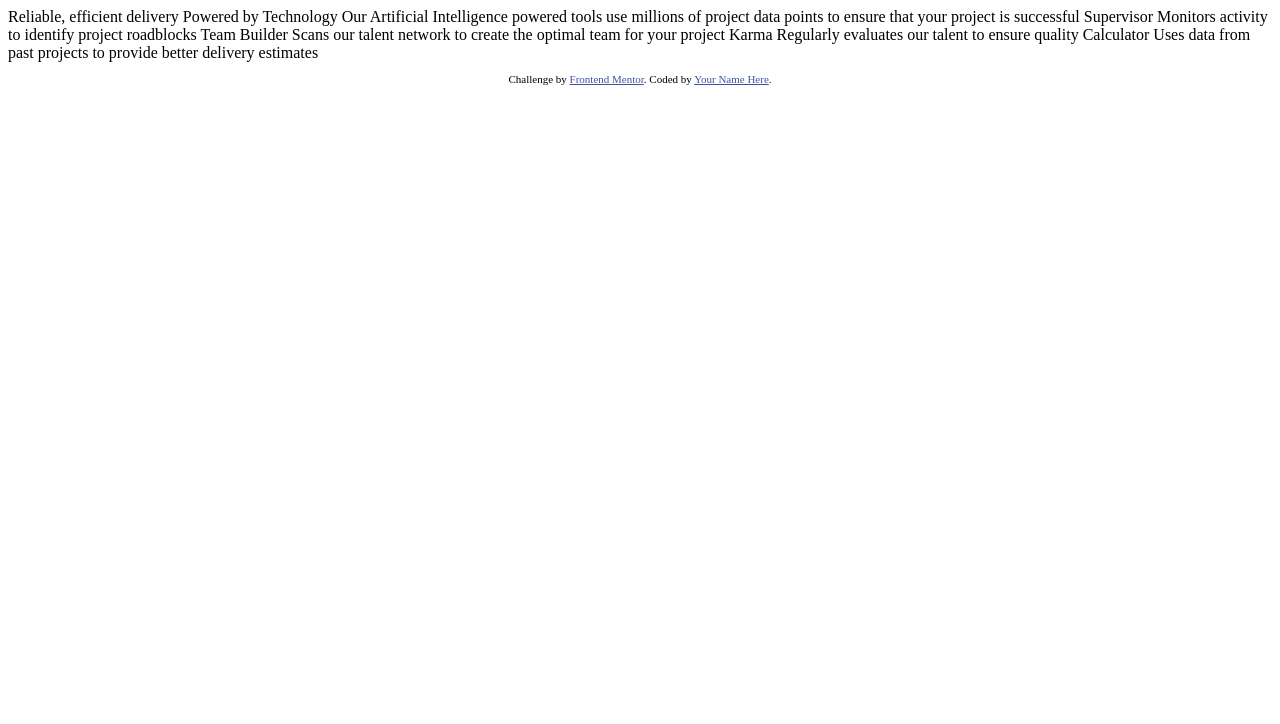
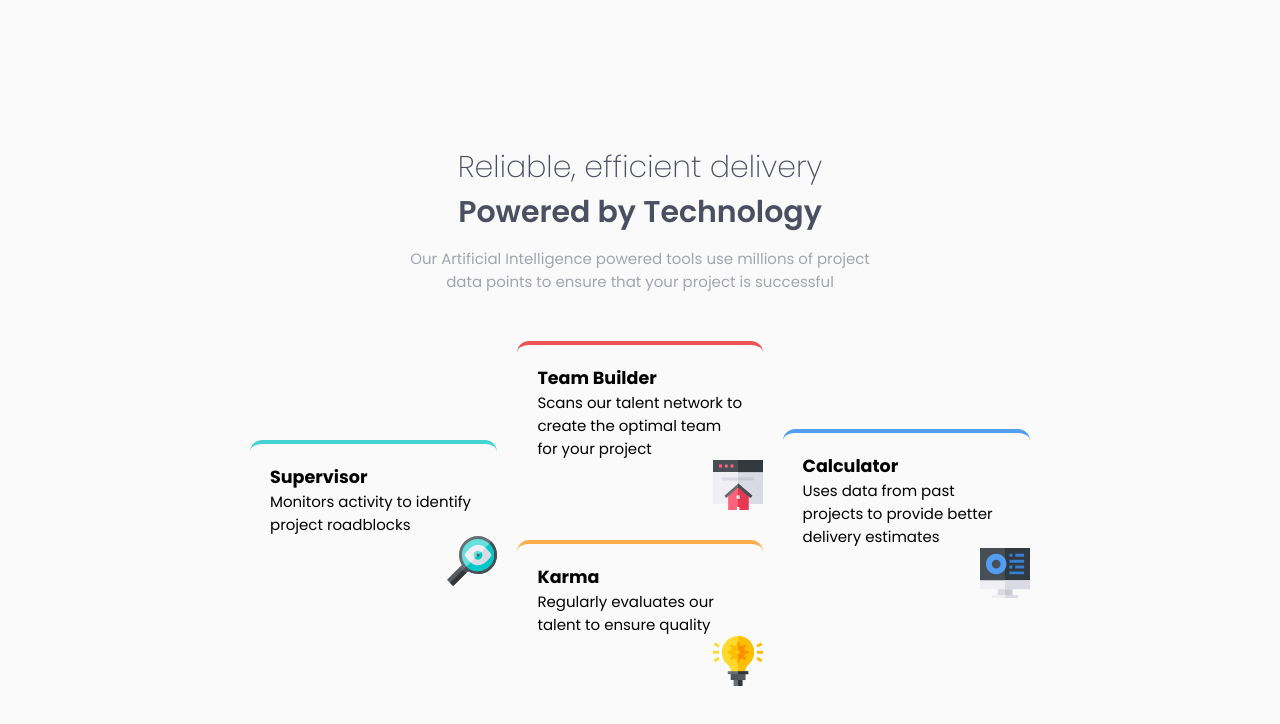
Before and after one commit to ayeniDan/four-card-feature-section, a plain HTML site: page index.html in a window 1280 px wide. Drawn offline with Linux system fonts and the light colour scheme.

Commit message:
Completed the project

```diff
--- /dev/null
+++ b/index.css
@@ -0,0 +1,151 @@
+:root {
+    --red-color: hsl(0, 78%, 62%);
+    --cyan-color: hsl(180, 62%, 55%);
+    --orange-color: hsl(34, 97%, 64%);
+    --blue-color: hsl(212, 86%, 64%);
+    --very-dark-blue: hsl(234, 12%, 34%);
+    --grayish-blue: hsl(229, 6%, 66%);
+    --very-light-gray: hsl(0, 0%, 98%);
+    --font-weight-thin: 200;
+    --font-weight-regular: 400;
+    --font-weight-bold: 600;
+    --font-family: 'poppins', sans-serif;
+}
+
+*, *::before, *::after {
+    box-sizing: border-box;
+    margin: 0;
+    padding: 0;
+}
+
+body {
+    font-size: 15px;
+    font-family: var(--font-family);
+    font-weight: var(--font-weight-regular);
+    display: flex;
+    justify-content: center;
+    align-items: center;
+    min-height: 100vh;
+    background-color: var(--very-light-gray);
+    padding: 40px;
+}
+
+h1 {
+    font-weight: var(--font-weight-bold);
+    color: var(--very-dark-blue);
+    margin-bottom: 12px;
+    text-align: center;
+}
+
+h1 span {
+    font-weight: var(--font-weight-thin);
+    display: inline-block;
+    width: 100%;
+}
+
+h1 + p {
+    color: var(--grayish-blue);
+    text-align: center;
+    max-width: 480px;
+    margin: 0 auto;
+}
+
+.container {
+    width: 100%;
+    max-width: 780px;
+}
+
+.cards-section {
+    display: flex;
+    align-items: center;
+    gap: 20px;
+    width: 100%;
+    margin: 48px 0 0 0;
+}
+
+.card {
+    border-radius: 12px;
+    padding: 20px;
+    position: relative;
+}
+
+.card img {
+    width: 50px;
+    position: absolute;
+    right: 0;
+}
+
+.card-cyan {
+    border-top: 4px solid var(--cyan-color);
+    width: calc(100%/3);
+}
+
+.card-blue {
+    border-top: 4px solid var(--blue-color);
+    width: calc(100%/3);
+}
+
+.card-sub_section {
+    width: calc(100%/3);
+    display: flex;
+    flex-direction: column;
+    justify-content: center;
+    align-items: center;
+    gap: 60px;
+}
+
+.card-red {
+    border-top: 4px solid var(--red-color);
+    width: 100%;
+}
+
+.card-orange {
+    border-top: 4px solid var(--orange-color);
+    width: 100%;
+}
+
+
+@media only screen and (max-width: 800px) {
+body {
+    padding: 20px;
+}
+
+    .container {
+        width: 75%;
+    }
+
+    .cards-section {
+        flex-direction: column;
+    }
+
+    .card {
+        width: 100%;
+        margin-bottom: 52px;
+    }
+
+    .card-sub_section {
+        width: 100%;
+        gap: 0;
+    }
+}
+
+@media only screen and (max-width: 480px) {
+    body {
+        padding: 40px;
+    }
+
+    .container {
+        width: 100%;
+    }
+}
+
+
+@media only screen and (max-width: 400px) {
+    body {
+        padding: 20px;
+    }
+
+    .container {
+        width: 100%;
+    }
+}
--- a/index.html
+++ b/index.html
@@ -5,41 +5,57 @@
   <meta name="viewport" content="width=device-width, initial-scale=1.0"> <!-- displays site properly based on user's device -->
 
   <link rel="icon" type="image/png" sizes="32x32" href="./images/favicon-32x32.png">
+  <link rel="preconnect" href="https://fonts.googleapis.com">
+  <link rel="preconnect" href="https://fonts.gstatic.com" crossorigin>
+  <link href="https://fonts.googleapis.com/css2?family=Poppins:ital,wght@0,100;0,200;0,300;0,400;0,500;0,600;0,700;0,800;0,900;1,100;1,200;1,300;1,400;1,500;1,600;1,700;1,800;1,900&display=swap" rel="stylesheet">
+  <link rel="stylesheet" href="index.css">
 
   <title>Frontend Mentor | Four card feature section</title>
 
-  <!-- Feel free to remove these styles or customise in your own stylesheet 👍 -->
-  <style>
-    .attribution { font-size: 11px; text-align: center; }
-    .attribution a { color: hsl(228, 45%, 44%); }
-  </style>
+
 </head>
 <body>
+  <div class="container">
 
-  Reliable, efficient delivery
-  Powered by Technology
+    <h1><span>Reliable, efficient delivery</span>
+      Powered by Technology
+    </h1>
 
-  Our Artificial Intelligence powered tools use millions of project data points
-  to ensure that your project is successful
+    <p>Our Artificial Intelligence powered tools use millions of project data points to ensure that your project is successful</p>
 
-  Supervisor
-  Monitors activity to identify project roadblocks
+    <div class="cards-section">
 
-  Team Builder
-  Scans our talent network to create the optimal team for your project
+      <div class="card card-cyan">
+        <h3>Supervisor</h3>
+        <p>Monitors activity to identify project roadblocks</p>
+        <img src="images/icon-supervisor.svg" alt="">
+      </div>
 
-  Karma
-  Regularly evaluates our talent to ensure quality
+      <div class="card-sub_section">
 
-  Calculator
-  Uses data from past projects to provide better delivery estimates
+        <div class="card card-red">
+          <h3>Team Builder</h3>
+          <p>Scans our talent network to create the optimal team for your project</p>
+          <img src="images/icon-team-builder.svg" alt="">
+        </div>
 
+        <div class="card card-orange">
+          <h3>Karma</h3>
+          <p>Regularly evaluates our talent to ensure quality</p>
+          <img src="images/icon-karma.svg" alt="">
+        </div>
 
-  <footer>
-    <p class="attribution">
-      Challenge by <a href="https://www.frontendmentor.io?ref=challenge" target="_blank">Frontend Mentor</a>.
-      Coded by <a href="#">Your Name Here</a>.
-    </p>
-  </footer>
+      </div>
+
+      <div class="card card-blue">
+        <h3>Calculator</h3>
+        <p>Uses data from past projects to provide better delivery estimates</p>
+        <img src="images/icon-calculator.svg" alt="">
+      </div>
+
+    </div>
+
+  </div>
+
 </body>
 </html>
```
Also changed, not shown: Livescreenshot.png (added), 2 other files.
